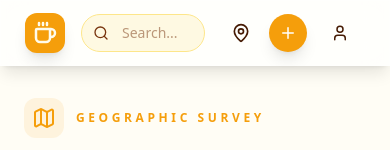
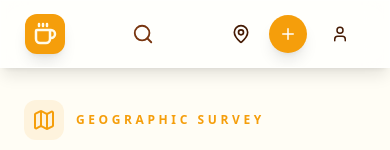
Before and after one commit to idrumgood/brekky-sammy, a Next.js app: page /map in a window 390 px wide. Shown: the top 150 px of the page. Built offline with nearby package versions, Linux system fonts and the light colour scheme; no server answers; the database is empty.

Commit message:
map clean up, nav bar fixes for mobile

```diff
--- a/src/components/MapComponent.tsx
+++ b/src/components/MapComponent.tsx
@@ -24,6 +24,24 @@ interface Restaurant {
     lat?: number;
     lng?: number;
     website?: string;
+}
+
+function MapBoundsHandler({ restaurants }: { restaurants: Restaurant[] }) {
+    const map = useMap();
+
+    useEffect(() => {
+        if (restaurants.length === 0) return;
+
+        const bounds = L.latLngBounds(restaurants.map(r => [r.lat!, r.lng!] as [number, number]));
+
+        if (restaurants.length === 1) {
+            map.setView(bounds.getCenter(), 15);
+        } else {
+            map.fitBounds(bounds, { padding: [50, 50], animate: true });
+        }
+    }, [map, restaurants]);
+
+    return null;
 }
 
 function MapResizeHandler() {
@@ -56,6 +74,7 @@ export default function MapComponent({ restaurants }: { restaurants: Restaurant[
             scrollWheelZoom={true}
         >
             <MapResizeHandler />
+            <MapBoundsHandler restaurants={restaurantsWithCoords} />
             <TileLayer
                 attribution='&copy; <a href="https://www.openstreetmap.org/copyright">OpenStreetMap</a> contributors &copy; <a href="https://carto.com/attributions">CARTO</a>'
                 url="https://{s}.basemaps.cartocdn.com/rastertiles/voyager/{z}/{x}/{y}{r}.png"
--- a/src/components/Navbar.tsx
+++ b/src/components/Navbar.tsx
@@ -3,24 +3,30 @@
 import Link from 'next/link';
 import { useRouter } from 'next/navigation';
 import { useState } from 'react';
-import { Search, User, Coffee, LogOut, ShieldAlert, Plus, LayoutDashboard, MapPin } from 'lucide-react';
+import { Search, User, Coffee, LogOut, ShieldAlert, Plus, LayoutDashboard, MapPin, X } from 'lucide-react';
 import { useAuth } from '@/lib/AuthContext';
 
 export default function Navbar() {
     const router = useRouter();
     const { user, signOut, isVerified, isAdmin } = useAuth();
     const [query, setQuery] = useState('');
+    const [isSearchFocused, setIsSearchFocused] = useState(false);
 
     const handleSearch = (e: React.FormEvent) => {
         e.preventDefault();
         if (query.trim()) {
             router.push(`/search?q=${encodeURIComponent(query.trim())}`);
+            setIsSearchFocused(false);
         }
     };
 
     return (
-        <nav className="sticky top-0 z-50 w-full glassmorphism px-6 py-3 flex items-center justify-between">
-            <Link href="/" className="flex items-center gap-2 group">
+        <nav className="sticky top-0 z-50 w-full glassmorphism px-6 py-3 flex items-center justify-between gap-2 sm:gap-4 overflow-hidden">
+            {/* Logo - Hidden on mobile when search is focused */}
+            <Link
+                href="/"
+                className={`items-center gap-2 group shrink-0 ${isSearchFocused ? 'hidden sm:flex' : 'flex'}`}
+            >
                 <div className="bg-primary p-2 rounded-xl text-primary-foreground group-hover:rotate-12 transition-transform shadow-lg">
                     <Coffee size={24} strokeWidth={2.5} />
                 </div>
@@ -29,23 +35,51 @@ export default function Navbar() {
                 </span>
             </Link>
 
-            <div className="flex-1 max-w-md mx-4 md:mx-8">
-                <form onSubmit={handleSearch} className="relative">
+            {/* Search - Condensed to icon on mobile, expands on focus */}
+            <div className={`transition-all duration-300 flex items-center ${isSearchFocused ? 'flex-1 grow' : 'w-auto sm:flex-1 sm:max-w-md sm:mx-4 md:mx-8'}`}>
+                <form onSubmit={handleSearch} className="relative w-full flex items-center">
+                    {!isSearchFocused && (
+                        <button
+                            type="button"
+                            onClick={() => setIsSearchFocused(true)}
+                            className="sm:hidden p-2.5 hover:bg-secondary rounded-full transition-colors text-muted-foreground"
+                        >
+                            <Search size={22} />
+                        </button>
+                    )}
+
+                    <div className={`relative w-full ${isSearchFocused ? 'block' : 'hidden sm:block'}`}>
                         <input
                             type="text"
                             placeholder="Search..."
                             value={query}
                             onChange={(e) => setQuery(e.target.value)}
+                            onFocus={() => setIsSearchFocused(true)}
+                            onBlur={() => setTimeout(() => setIsSearchFocused(false), 200)}
                             className="w-full bg-secondary/50 border border-border rounded-full py-2 pl-10 pr-4 text-sm focus:outline-none focus:ring-2 focus:ring-primary/20 transition-all placeholder:text-muted-foreground/50"
+                            autoFocus={isSearchFocused}
                         />
                         <Search className="absolute left-3 top-1/2 -translate-y-1/2 text-muted-foreground" size={16} />
+
+                        {/* Mobile Close Button */}
+                        {isSearchFocused && (
+                            <button
+                                type="button"
+                                onClick={() => setIsSearchFocused(false)}
+                                className="sm:hidden absolute right-3 top-1/2 -translate-y-1/2 text-muted-foreground hover:text-primary"
+                            >
+                                <X size={16} />
+                            </button>
+                        )}
+                    </div>
                 </form>
             </div>
 
-            <div className="flex items-center gap-2 md:gap-4">
+            {/* Navigation Icons - Hidden on mobile when search is focused */}
+            <div className={`${isSearchFocused ? 'hidden sm:flex' : 'flex'} items-center gap-2 md:gap-4 shrink-0`}>
                 <Link
                     href="/map"
-                    className="p-2.5 hover:bg-secondary rounded-full transition-colors group relative"
+                    className="p-2.5 hover:bg-secondary rounded-full transition-colors group relative shrink-0"
                     title="Survey the Map"
                 >
                     <MapPin size={20} />
@@ -54,7 +88,7 @@ export default function Navbar() {
 
                 <Link
                     href="/submit"
-                    className="flex items-center gap-2 bg-primary text-white p-2.5 md:px-5 md:py-2.5 rounded-full font-black text-sm hover:scale-[1.05] transition-transform shadow-lg active:scale-95"
+                    className="flex items-center gap-2 bg-primary text-white p-2.5 md:px-5 md:py-2.5 rounded-full font-black text-sm hover:scale-[1.05] transition-transform shadow-lg active:scale-95 shrink-0"
                     title="Rate a Sammy"
                 >
                     <Plus size={18} />
@@ -64,7 +98,7 @@ export default function Navbar() {
                 {isAdmin && (
                     <Link
                         href="/admin"
-                        className="p-2 hover:bg-secondary rounded-full transition-colors group relative"
+                        className="p-2 hover:bg-secondary rounded-full transition-colors group relative shrink-0"
                         title="Admin Dashboard"
                     >
                         <LayoutDashboard size={18} />
@@ -73,8 +107,8 @@ export default function Navbar() {
                 )}
 
                 {user ? (
-                    <div className="flex items-center gap-3">
-                        <Link href="/profile" className="flex items-center gap-3 hover:bg-secondary rounded-full pl-3 pr-1 py-1 transition-colors">
+                    <div className="flex items-center gap-3 shrink-0">
+                        <Link href="/profile" className="flex items-center gap-3 hover:bg-secondary rounded-full pl-3 pr-1 py-1 transition-colors shrink-0">
                             <div className="flex flex-col items-end hidden md:flex">
                                 <span className="text-sm font-semibold leading-none">{user.displayName || user.email?.split('@')[0]}</span>
                                 {!isVerified && (
@@ -85,16 +119,16 @@ export default function Navbar() {
                                 )}
                             </div>
                             {user.photoURL ? (
-                                <img src={user.photoURL} alt="Profile" className="w-9 h-9 rounded-full border border-border" />
+                                <img src={user.photoURL} alt="Profile" className="w-9 h-9 rounded-full border border-border object-cover shrink-0" />
                             ) : (
-                                <div className="w-9 h-9 rounded-full bg-primary/20 flex items-center justify-center text-primary font-bold">
+                                <div className="w-9 h-9 rounded-full bg-primary/20 flex items-center justify-center text-primary font-bold shrink-0">
                                     {(user.displayName || user.email)?.[0].toUpperCase()}
                                 </div>
                             )}
                         </Link>
                         <button
                             onClick={() => signOut()}
-                            className="p-2 hover:bg-destructive/10 hover:text-destructive rounded-full transition-colors group relative"
+                            className="p-2 hover:bg-destructive/10 hover:text-destructive rounded-full transition-colors group relative shrink-0"
                             title="Sign Out"
                         >
                             <LogOut size={18} />
@@ -102,7 +136,7 @@ export default function Navbar() {
                         </button>
                     </div>
                 ) : (
-                    <Link href="/login" className="flex items-center gap-2 px-4 py-2 hover:bg-secondary rounded-full transition-colors text-sm font-medium">
+                    <Link href="/login" className="flex items-center gap-2 px-4 py-2 hover:bg-secondary rounded-full transition-colors text-sm font-medium shrink-0">
                         <User size={18} />
                         <span className="hidden md:block">Login</span>
                     </Link>
```
Lines whose indentation alone changed are shown as unchanged.
